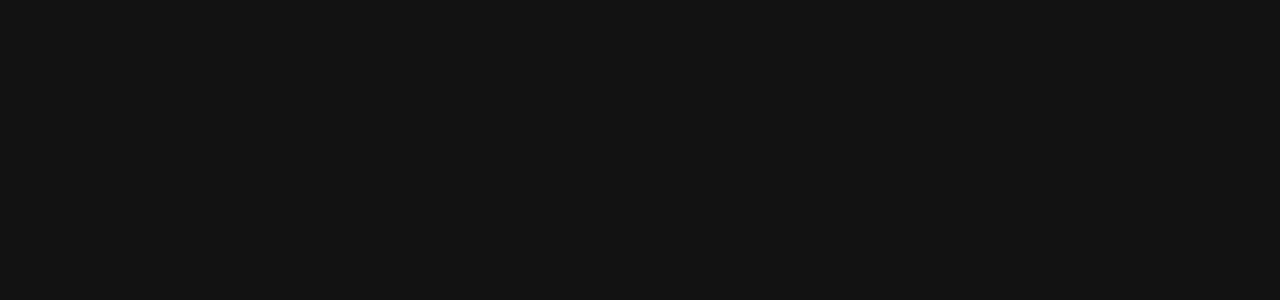
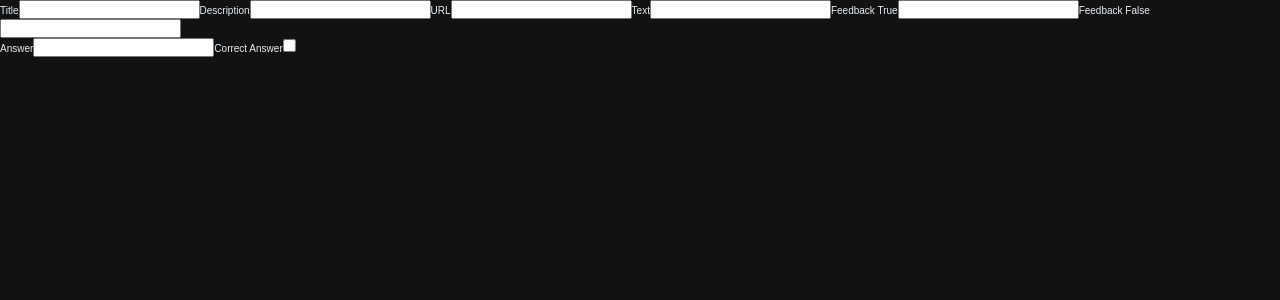
Before and after one commit to austin-michael/Quiz-Creator, a React (Create React App) app: page /create in a window 1280 px wide. Shown: the top 300 px of the page. Built offline with nearby package versions, Linux system fonts and the light colour scheme.

Commit message:
Basic structure for creating quiz with questions and answers

```diff
--- a/package.json
+++ b/package.json
@@ -8,6 +8,7 @@
     "@testing-library/user-event": "^13.5.0",
     "react": "^18.3.1",
     "react-dom": "^18.3.1",
+    "react-router-dom": "^6.23.1",
     "react-scripts": "5.0.1",
     "web-vitals": "^2.1.4"
   },
--- a/src/App.js
+++ b/src/App.js
@@ -1,5 +1,14 @@
+import { Routes, Route } from "react-router-dom";
+import Home from "./components/Home";
+import CreateQuiz from "./components/CreateQuiz";
+
 function App() {
-  return <div className="App"></div>;
+  return (
+    <Routes>
+      <Route path="/" element={<Home />} />
+      <Route path="/create" element={<CreateQuiz />} />
+    </Routes>
+  );
 }
 
 export default App;
--- /dev/null
+++ b/src/components/CreateAnswer.jsx
@@ -0,0 +1,22 @@
+import React from "react";
+
+/*
+  {
+    "id": 122,
+    "is_true": false,
+    "text": "question 1 answer 1 false"
+  }
+*/
+
+const CreateAnswer = () => {
+  return (
+    <div>
+      <label htmlFor="answer">Answer</label>
+      <input type="text" id="answer" name="answer" />
+      <label htmlFor="is_true">Correct Answer</label>
+      <input type="checkbox" id="is_true" name="is_true" />
+    </div>
+  );
+};
+
+export default CreateAnswer;
--- /dev/null
+++ b/src/components/CreateQuestion.jsx
@@ -0,0 +1,30 @@
+import React from "react";
+import CreateAnswer from "./CreateAnswer";
+
+/*
+  "answer_id": null,
+  "answers": [],
+  "feedback_false": "question 1 false feedback",
+  "feedback_true": "question 1 true feedback",
+  "id": 53,
+  "text": "question 1 text"
+*/
+
+const CreateQuestion = () => {
+  return (
+    <>
+      <label htmlFor="text">Text</label>
+      <input type="text" id="text" name="text" />
+
+      <label htmlFor="feedback_true">Feedback True</label>
+      <input type="text" id="feedback_true" name="feedback_true" />
+
+      <label htmlFor="feedback_false">Feedback False</label>
+      <input type="text" id="feedback_false" name="feedback_false" />
+
+      <CreateAnswer />
+    </>
+  );
+};
+
+export default CreateQuestion;
--- /dev/null
+++ b/src/components/CreateQuiz.jsx
@@ -0,0 +1,21 @@
+import React from "react";
+import CreateQuestion from "./CreateQuestion";
+
+const CreateQuiz = () => {
+  return (
+    <form>
+      <label htmlFor="title">Title</label>
+      <input type="text" id="title" name="title" />
+
+      <label htmlFor="description">Description</label>
+      <input type="text" id="description" name="description" />
+
+      <label htmlFor="url">URL</label>
+      <input type="url" id="url" name="url" />
+
+      <CreateQuestion />
+    </form>
+  );
+};
+
+export default CreateQuiz;
--- a/src/components/Home.jsx
+++ b/src/components/Home.jsx
@@ -1,7 +1,13 @@
 import React from "react";
+import { Link } from "react-router-dom";
 
 const Home = () => {
-  return <div></div>;
+  return (
+    <div>
+      <h1>Quiz Creator</h1>
+      <Link to={"/create"}>Create New Quiz</Link>
+    </div>
+  );
 };
 
 export default Home;
--- a/src/index.js
+++ b/src/index.js
@@ -2,10 +2,13 @@
 import ReactDOM from "react-dom/client";
 import "./index.scss";
 import App from "./App";
+import { BrowserRouter } from "react-router-dom";
 
 const root = ReactDOM.createRoot(document.getElementById("root"));
 root.render(
   <React.StrictMode>
-    <App />
+    <BrowserRouter>
+      <App />
+    </BrowserRouter>
   </React.StrictMode>
 );
```
Also changed, not shown: 1 other file (tests, documents, lock files or other folders).
